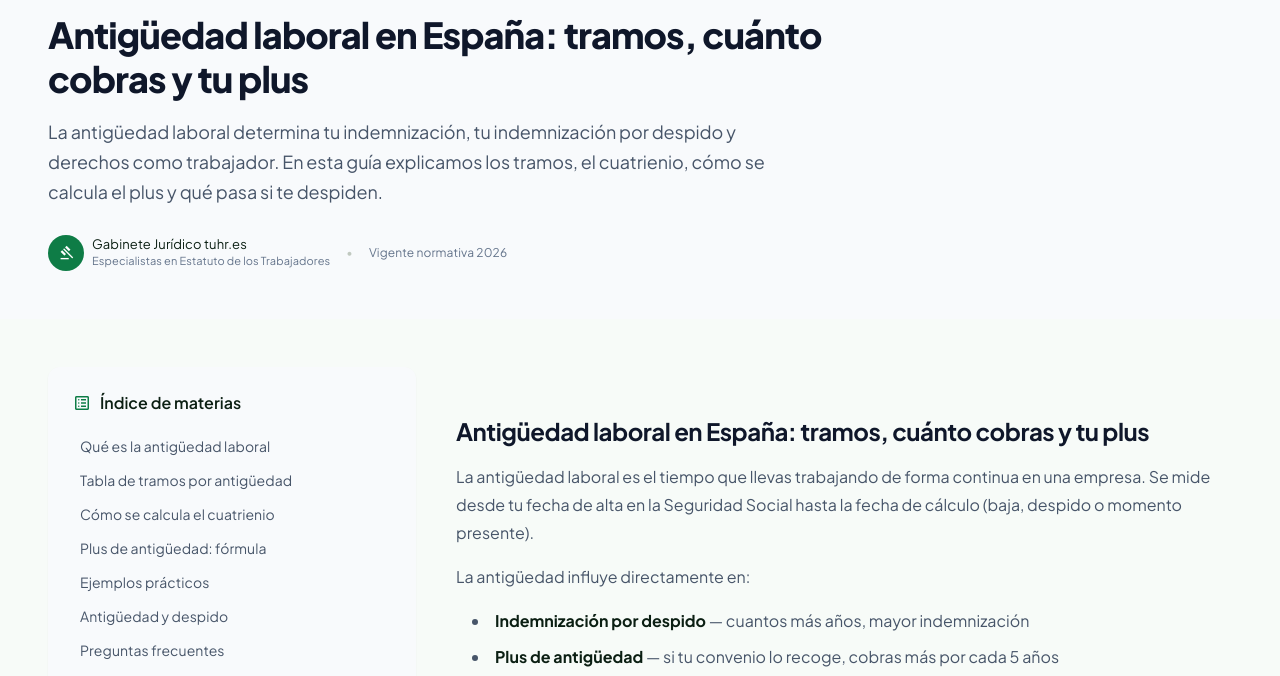
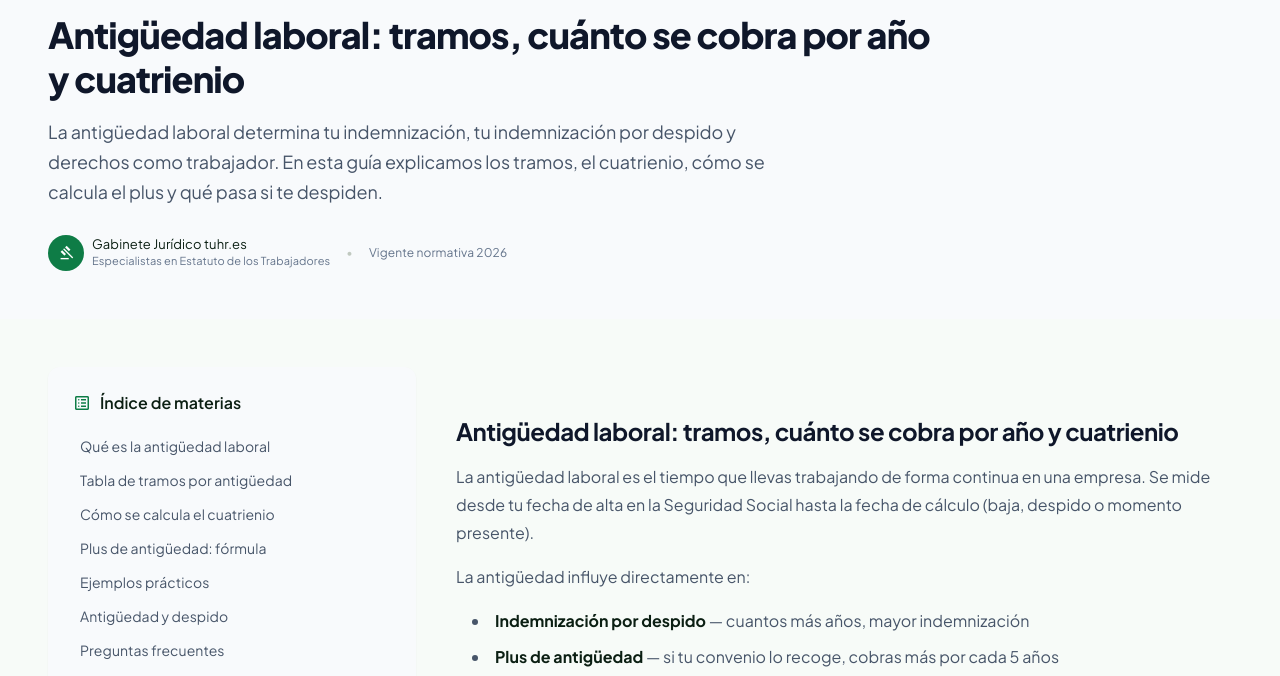
Before and after one commit to sergioramiro/tuhr.es, an Astro site: page /guias/antiguedad-laboral in a window 1280 px wide. Shown: the part 115-791 px from the top of the page. Built offline with nearby package versions, Linux system fonts and the light colour scheme; Astro itself is replaced by a stand-in of ours.

Commit message:
seo(tuhr): semana 3 del plan — la guía de antigüedad deja de repetir el title de la calculadora
Title, H1 y headline del JSON-LD de /guias/antiguedad-laboral/ pasan a 'Antigüedad laboral: tramos, cuánto se cobra por año y cuatrienio' (la calculadora conserva el suyo, transaccional). Tarjeta de la guía en /guias/ actualizada al mismo texto. Sin tocar la calculadora, sin tocar el contenido.

```diff
--- a/src/pages/guias/antiguedad-laboral/index.astro
+++ b/src/pages/guias/antiguedad-laboral/index.astro
@@ -3,7 +3,7 @@ import GuideLayout from '../../../layouts/GuideLayout.astro';
 ---
 
 <GuideLayout
-  title="Antigüedad laboral en España: tramos, cuánto cobras y tu plus | tuhr.es"
+  title="Antigüedad laboral: tramos, cuánto se cobra por año y cuatrienio | tuhr.es"
   description="Guía completa sobre antigüedad laboral: tramos de antigüedad, cuánto se cobra por año trabajado, cuatrienio, plus de antigüedad y tabla de cálculo actualizada 2026."
   readTime="8 min de lectura"
   category="Derechos Laborales"
@@ -26,7 +26,7 @@ import GuideLayout from '../../../layouts/GuideLayout.astro';
   {
     "@context": "https://schema.org",
     "@type": "Article",
-    "headline": "Antigüedad laboral en España: tramos, cuánto cobras y tu plus",
+    "headline": "Antigüedad laboral: tramos, cuánto se cobra por año y cuatrienio",
     "description": "Guía completa sobre antigüedad laboral: tramos, cuatrienio, plus de antigüedad y tabla de cálculo 2026.",
     "url": "https://tuhr.es/guias/antiguedad-laboral/",
     "author": { "@type": "Organization", "name": "tuhr.es" },
@@ -35,7 +35,7 @@ import GuideLayout from '../../../layouts/GuideLayout.astro';
   </script>
 
   <!-- Qué es la antigüedad -->
-  <h1 id="que-es-antiguedad" class="font-headline-h2 text-headline-h2 text-text-primary mt-space-2xl mb-space-md">Antigüedad laboral en España: tramos, cuánto cobras y tu plus</h1>
+  <h1 id="que-es-antiguedad" class="font-headline-h2 text-headline-h2 text-text-primary mt-space-2xl mb-space-md">Antigüedad laboral: tramos, cuánto se cobra por año y cuatrienio</h1>
   <p class="text-body-default text-text-secondary mb-space-md">La antigüedad laboral es el tiempo que llevas trabajando de forma continua en una empresa. Se mide desde tu fecha de alta en la Seguridad Social hasta la fecha de cálculo (baja, despido o momento presente).</p>
   <p class="text-body-default text-text-secondary mb-space-md">La antigüedad influye directamente en:</p>
   <ul class="list-disc list-inside text-body-default text-text-secondary space-y-2 mb-space-lg pl-space-md">
--- a/src/pages/guias/index.astro
+++ b/src/pages/guias/index.astro
@@ -33,7 +33,7 @@ import Layout from '../../layouts/Layout.astro';
           <span class="mt-space-md inline-block text-primary text-body-sm font-semibold">Leer guía →</span>
         </a>
         <a href="/guias/antiguedad-laboral/" class="group bg-surface-card rounded-card p-space-xl shadow-card hover:shadow-card-hover transition-all border border-outline-variant/30 no-underline">
-          <h2 class="font-headline text-headline-md font-bold text-on-surface group-hover:text-primary transition-colors">Antigüedad laboral: tramos, cuánto cobras y tu plus</h2>
+          <h2 class="font-headline text-headline-md font-bold text-on-surface group-hover:text-primary transition-colors">Antigüedad laboral: tramos, cuánto se cobra por año y cuatrienio</h2>
           <p class="mt-space-sm text-body-sm text-on-surface/60">Tramos de antigüedad, cuatrienio, plus de antigüedad y tabla de cálculo actualizada 2026.</p>
           <span class="mt-space-md inline-block text-primary text-body-sm font-semibold">Leer guía →</span>
         </a>
```
